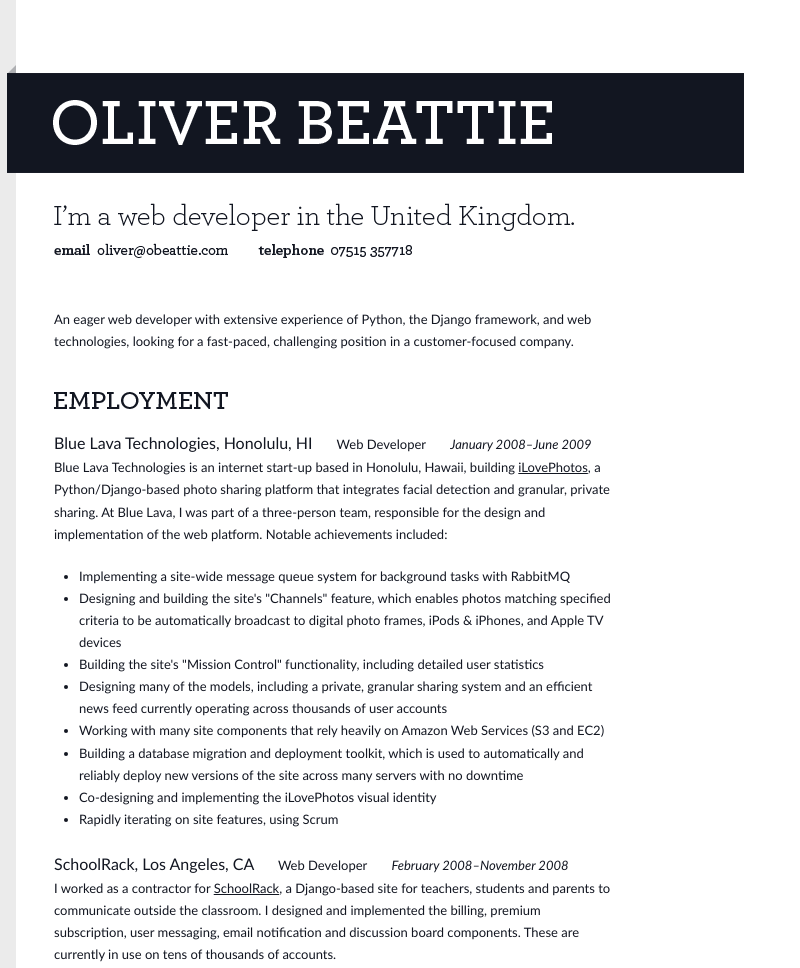
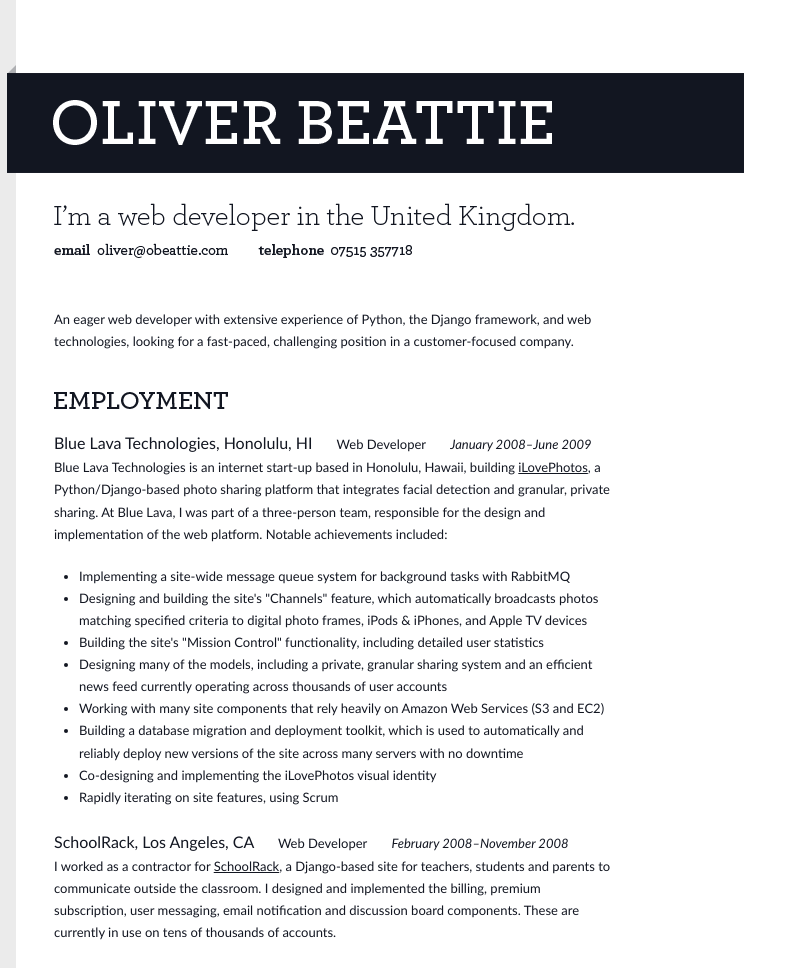
Before and after one commit to obeattie/obeattie.com, a plain HTML site: page index.html in a window 1280 px wide. Shown: the top 968 px of the page, without its empty margins (0-800 px from the left). Drawn offline with Linux system fonts and the light colour scheme.

Commit message:
Description update

```diff
--- a/index.html
+++ b/index.html
@@ -30,7 +30,7 @@
             <p>Blue Lava Technologies is an internet start-up based in Honolulu, Hawaii, building <a href="http://ilovephotos.com/">iLovePhotos</a>, a Python/Django-based photo sharing platform that integrates facial detection and granular, private sharing. At Blue Lava, I was part of a  three-person team, responsible for the design and implementation of the web platform. Notable achievements included:</p>
             <ul>
                 <li>Implementing a site-wide message queue system for background tasks with RabbitMQ</li>
-                <li>Designing and building the site's &quot;Channels&quot; feature, which enables photos matching specified criteria to be automatically broadcast to digital photo frames, iPods &amp; iPhones, and Apple TV devices</li>
+                <li>Designing and building the site's &quot;Channels&quot; feature, which  automatically broadcasts photos matching specified criteria to digital photo frames, iPods &amp; iPhones, and Apple TV devices</li>
                 <li>Building the site's &quot;Mission Control&quot; functionality, including detailed user statistics</li>
                 <li>Designing many of the models, including a private, granular sharing system and an efficient news feed currently operating across thousands of user accounts</li>
                 <li>Working with many site components that rely heavily on Amazon Web Services (S3 and EC2)</li>
```
